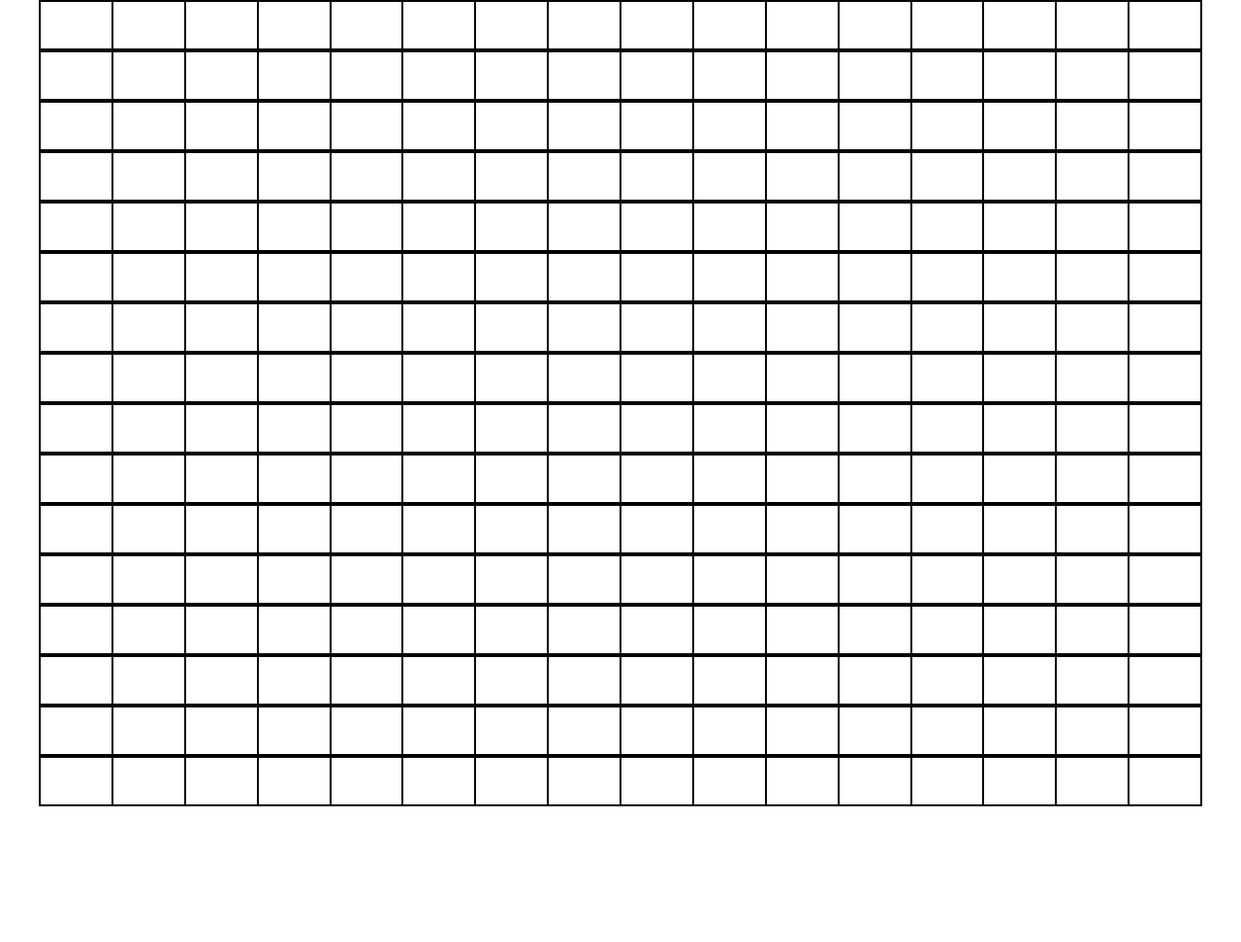
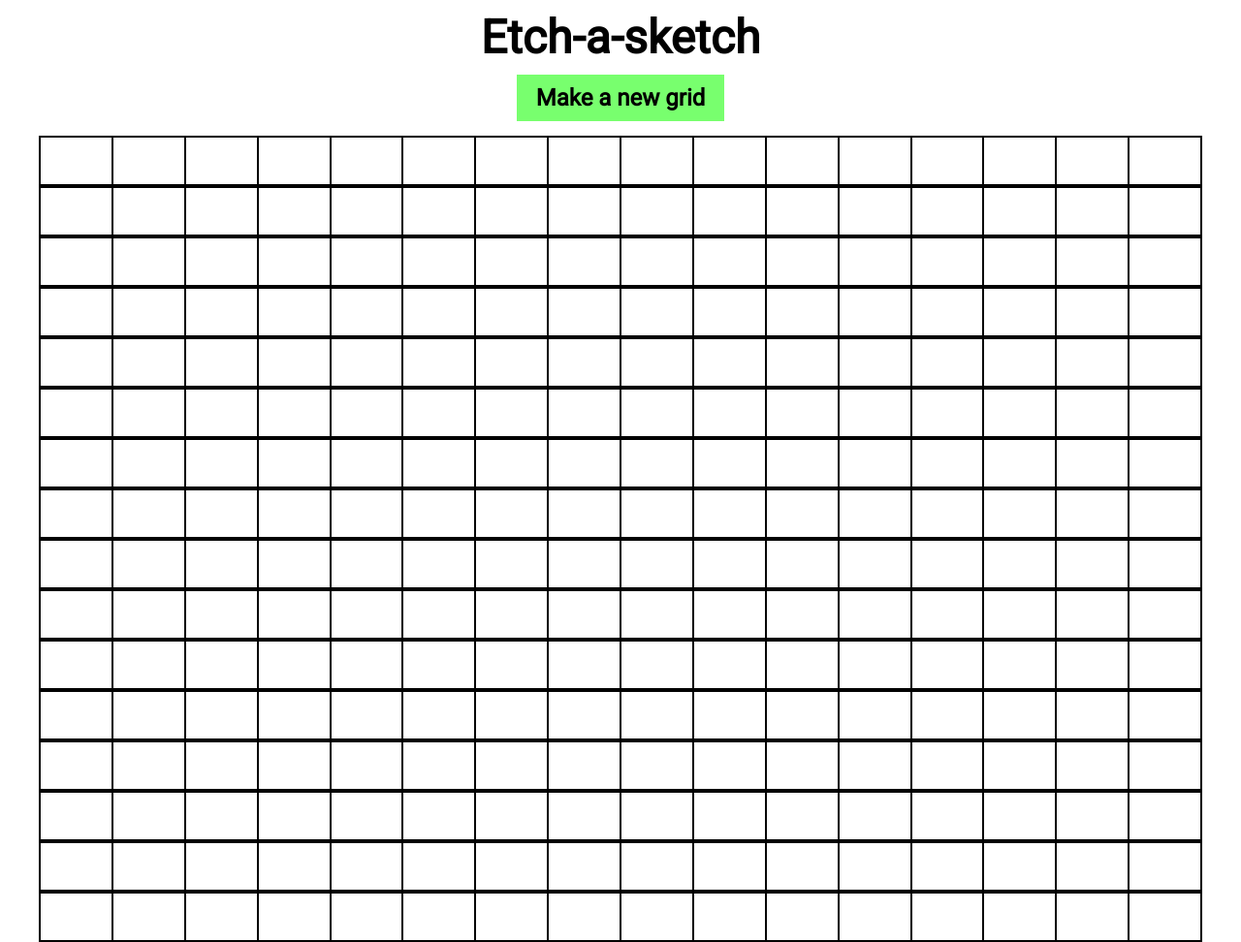
Before and after one commit to nedimburo/odin-etch-a-sketch, a plain HTML site: page index.html in a window 1280 px wide. Shown: the whole page at 97% size. Before the commit the page ends 832 px from the top, so only its background shows below. Drawn offline with Linux system fonts and the light colour scheme.

Commit message:
Updated generate function and layout

```diff
--- a/index.html
+++ b/index.html
@@ -3,10 +3,17 @@
 <head>
     <meta charset="UTF-8">
     <meta name="viewport" content="width=device-width, initial-scale=1.0">
+    <link rel="preconnect" href="https://fonts.googleapis.com">
+    <link rel="preconnect" href="https://fonts.gstatic.com" crossorigin>
+    <link href="https://fonts.googleapis.com/css2?family=Roboto&display=swap" rel="stylesheet">
     <link rel="stylesheet" href="./style.css">
     <title>Etch-a-sketch</title>
 </head>
 <body>
+    <h1 class="main-title">Etch-a-sketch</h1>
+    <div id="button-container">
+        <button class="grid-button">Make a new grid</button>
+    </div>
     <div id="container">
 
     </div>
--- a/script.js
+++ b/script.js
@@ -1,12 +1,12 @@
-window.addEventListener("load", generateGridsSquares);
+window.addEventListener("load", generateGridsSquares());
 
-function generateGridsSquares(){
+function generateGridsSquares(size=16){
     let mainContainer=document.getElementById("container");
-    for (let i=1; i<=16; i++){
+    for (let i=1; i<=size; i++){
         let newGrid=document.createElement("div");
         newGrid.setAttribute("id", "grid_"+i);
         newGrid.classList.add("grid");
-        for (let j=1; j<=16; j++){
+        for (let j=1; j<=size; j++){
             let newSquare=document.createElement("div");
             newSquare.setAttribute("id", "square_"+i+"_"+j);
             newSquare.classList.add("square");
--- a/style.css
+++ b/style.css
@@ -2,6 +2,24 @@
     margin: 0px;
     padding: 0px;
     box-sizing: border-box;
+    font-family: 'Roboto', sans-serif;
+}
+.main-title{
+    font-size: 48px;
+    text-align: center;
+    padding: 10px;
+}
+#button-container{
+    display: flex;
+    justify-content: center;
+    margin-bottom: 15px;
+}
+.grid-button{
+    padding: 10px 20px;
+    border: none;
+    font-size: 24px;
+    font-weight: 700;
+    background-color: #78ff6e;
 }
 #container{
     display: flex;
```
